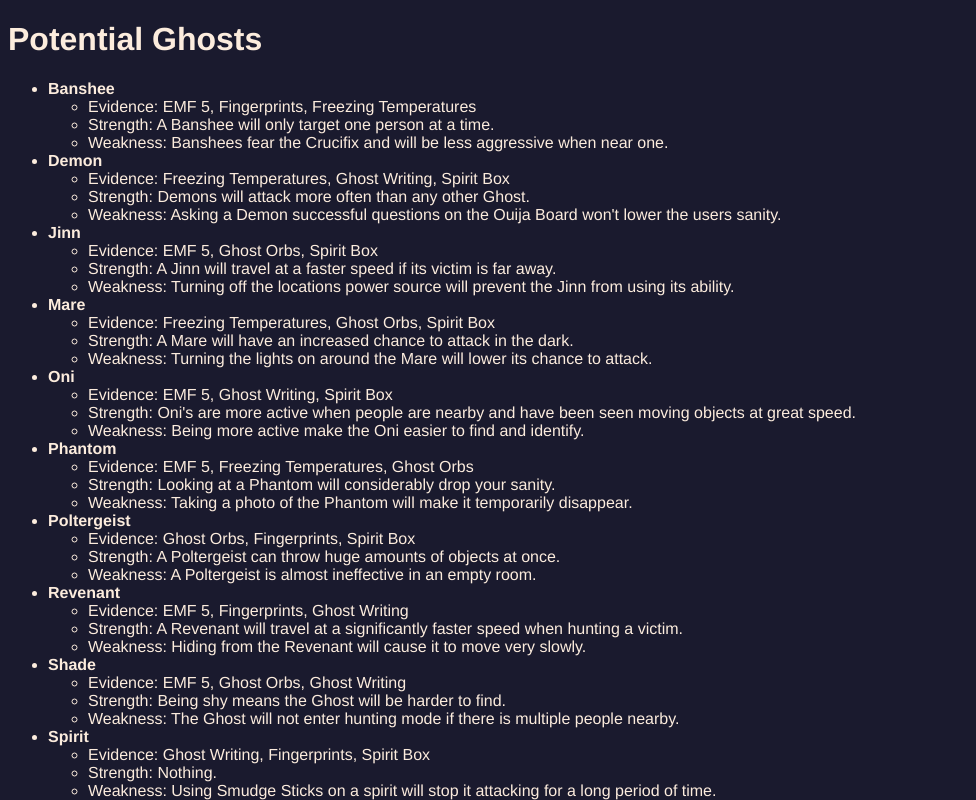
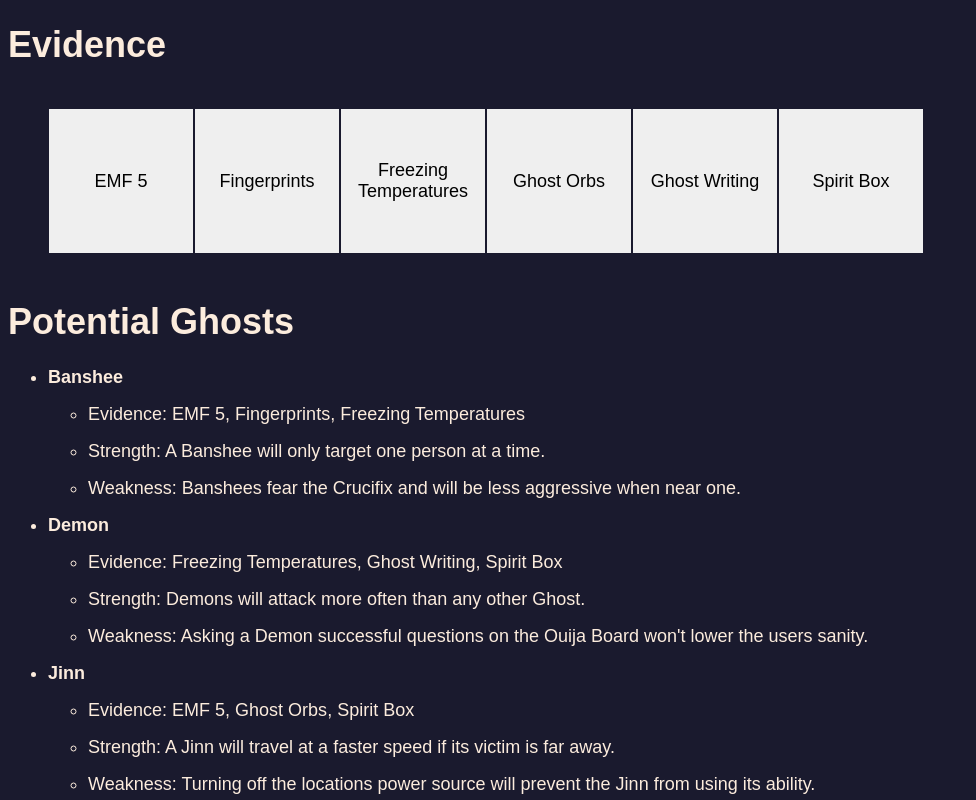
Before and after one commit to MysteryBlokHed/phasjournal, a Vue app: page / in a window 1280 px wide. Shown: the top 800 px of the page, without its empty margins (0-976 px from the left). Built offline with nearby package versions, Linux system fonts and the light colour scheme.

Commit message:
Add evidence selector

```diff
--- a/src/App.vue
+++ b/src/App.vue
@@ -1,5 +1,11 @@
 <template>
   <div id="app">
+    <EvidenceSelector
+      :evidencePresent="evidencePresent"
+      :evidenceNotPresent="evidenceNotPresent"
+      :updateEvidencePresent="updateEvidencePresent"
+      :updateEvidenceNotPresent="updateEvidenceNotPresent"
+    />
     <PotentialGhosts
       :ghosts="potentialGhosts"
       :evidencePresent="evidencePresent"
@@ -12,11 +18,13 @@
 import { defineComponent } from 'vue'
 import { Evidence, AllGhosts } from './types'
 import PotentialGhosts from './components/PotentialGhosts.vue'
+import EvidenceSelector from './components/EvidenceSelector.vue'
 
 export default defineComponent({
   name: 'App',
   components: {
     PotentialGhosts,
+    EvidenceSelector,
   },
   data() {
     return {
@@ -55,19 +63,31 @@
       return newGhosts
     },
   },
+  methods: {
+    updateEvidencePresent(newEvidence: Evidence[]) {
+      this.evidencePresent = newEvidence
+    },
+    updateEvidenceNotPresent(newEvidence: Evidence[]) {
+      this.evidenceNotPresent = newEvidence
+    },
+  },
 })
 </script>
 
 <style>
 body {
   background-color: #1a1a2e;
+  font-size: 1.125rem;
+}
+
+h1 {
+  font-size: 2.25rem;
 }
 
 #app {
-  font-family: Avenir, Helvetica, Arial, sans-serif;
+  font-family: Arial, sans-serif;
   -webkit-font-smoothing: antialiased;
   -moz-osx-font-smoothing: grayscale;
-  /* text-align: center; */
   color: #fcecdd;
 }
 </style>
--- a/src/components/EvidenceSelector.vue
+++ b/src/components/EvidenceSelector.vue
@@ -0,0 +1,96 @@
+<template>
+  <div>
+    <h1>Evidence</h1>
+    <ul class="evidence-types">
+      <li v-for="e in evidence" :key="e">
+        <button @click="evidenceCycle" class="neutral" :evidence="e">
+          {{ e }}
+        </button>
+      </li>
+    </ul>
+  </div>
+</template>
+
+<script lang="ts">
+import { defineComponent, PropType } from 'vue'
+import { Evidence } from '../types'
+
+export default defineComponent({
+  name: 'EvidenceSelector',
+  data() {
+    return {
+      evidence: Evidence,
+    }
+  },
+  props: {
+    evidencePresent: {
+      type: Array as PropType<Array<Evidence>>,
+      required: true,
+    },
+    evidenceNotPresent: {
+      type: Array as PropType<Array<Evidence>>,
+      required: true,
+    },
+    updateEvidencePresent: { type: Function, required: true },
+    updateEvidenceNotPresent: { type: Function, required: true },
+  },
+  methods: {
+    evidenceCycle(event: Event) {
+      const target = event.target as HTMLButtonElement
+      const buttonEvidence = target.getAttribute('evidence') as Evidence
+
+      let newPresent = [...this.evidencePresent]
+      let newNotPresent = [...this.evidenceNotPresent]
+
+      switch (target.className) {
+        case 'neutral':
+          newPresent.push(buttonEvidence)
+          this.updateEvidencePresent(newPresent)
+          target.className = 'present'
+          break
+        case 'present':
+          newPresent.splice(newPresent.indexOf(buttonEvidence), 1)
+          newNotPresent.push(buttonEvidence)
+          this.updateEvidencePresent(newPresent)
+          this.updateEvidenceNotPresent(newNotPresent)
+          target.className = 'not-present'
+          break
+        case 'not-present':
+          newNotPresent.splice(newNotPresent.indexOf(buttonEvidence), 1)
+          this.updateEvidenceNotPresent(newNotPresent)
+          target.className = 'neutral'
+          break
+      }
+    },
+  },
+})
+</script>
+
+<style>
+button.present {
+  background-color: green;
+}
+
+button.not-present {
+  background-color: red;
+}
+</style>
+<style scoped>
+ul {
+  list-style: none;
+  display: inline-block;
+}
+
+ul li {
+  float: left;
+}
+
+button {
+  width: 9rem;
+  height: 9rem;
+  font-size: 1.125rem;
+  font-family: Arial, sans-serif;
+  margin: 1px;
+  border: 0;
+}
+</style>
--- a/src/components/PotentialGhosts.vue
+++ b/src/components/PotentialGhosts.vue
@@ -26,7 +26,7 @@
 
   // Format evidence
   for (let i = 0; i < evidence.length; i++) {
-    let e: Evidence = evidence[i] as Evidence
+    let e: Evidence = evidence[i]
 
     if (evidencePresent.includes(e))
       htmlEvidence.push(`<span class="present">${e as string}</span>`)
@@ -53,7 +53,12 @@
 </script>
 
 <style>
-.present {
+span.present {
   color: green;
 }
 </style>
+<style scoped>
+li {
+  margin-top: 1rem;
+}
+</style>
```
